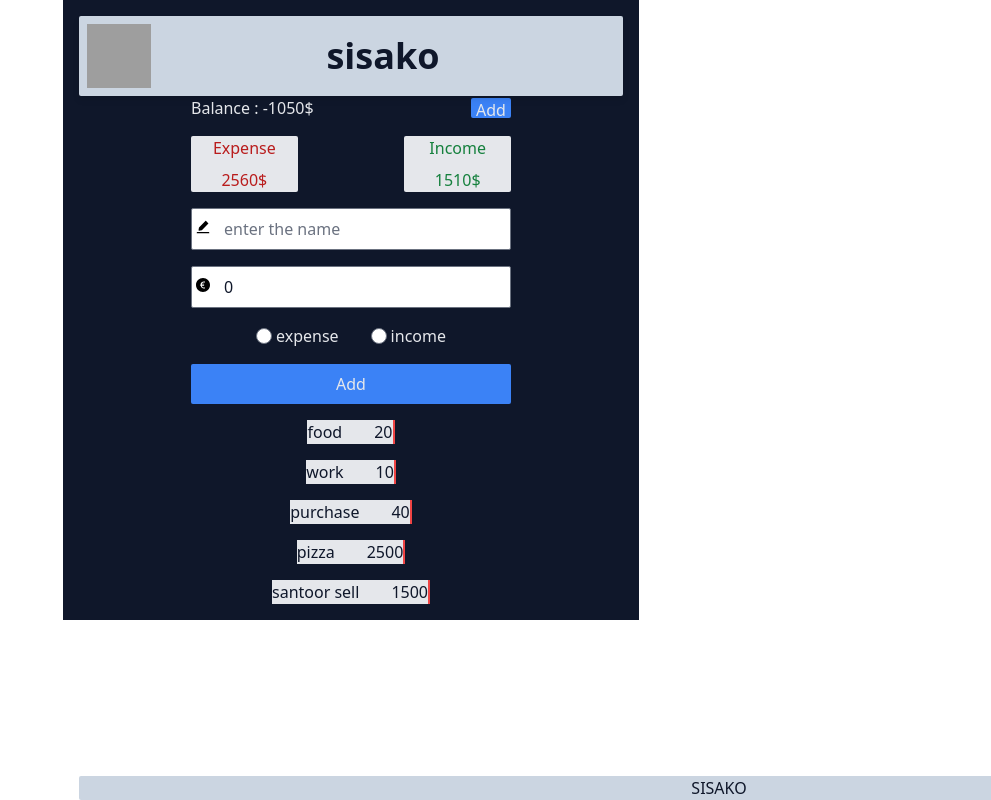
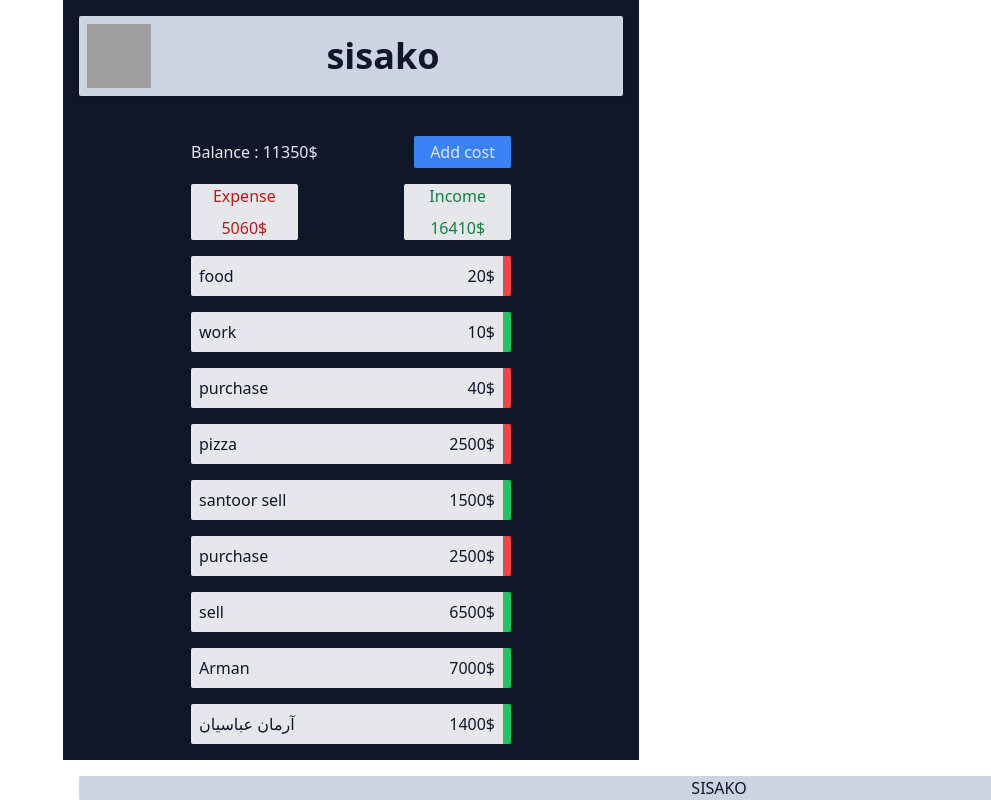
Before and after one commit to Arman-Abbasian/expense_tracker_app, a React (Create React App) app: page / in a window 1280 px wide. Shown: the whole page, without its empty margins (289-1280 px from the left). Built offline with nearby package versions, Linux system fonts and the light colour scheme; data requests are answered from the project's data file; grey boxes are pictures that could not be loaded.

Commit message:
refactor the codes

```diff
--- a/db.json
+++ b/db.json
@@ -29,6 +29,32 @@
       "cost": "1500",
       "type": "income",
       "id": 5
+    },
+    {
+      "name": "purchase",
+      "cost": "2500",
+      "type": "expense",
+      "id": 6
+    },
+    {
+      "name": "sell",
+      "cost": "6500",
+      "type": "income",
+      "id": 7
+    },
+    {
+      "name": "Arman",
+      "cost": "7000",
+      "type": "income",
+      "date": "2022-11-09",
+      "id": 8
+    },
+    {
+      "name": "آرمان عباسیان",
+      "cost": "1400",
+      "type": "income",
+      "date": "2022-11-08",
+      "id": 9
     }
   ]
 }
--- a/src/components/Cost.jsx
+++ b/src/components/Cost.jsx
@@ -1,8 +1,8 @@
-const Cost = ({name,cost}) => {
+const Cost = ({name,cost,type}) => {
     return (
-        <div className="bg-gray-200 border-r-2  border-r-red-500 flex justify-start items-center gap-8 text-slate-900">
+        <div className={`bg-gray-200 border-r-8 rounded-sm   flex justify-between items-center gap-8 text-slate-900 w-full p-2 ${type==="expense"?`border-r-red-500`:`border-r-green-500`}`}>
             <p>{name}</p>
-            <p>{cost}</p>
+            <p>{cost}$</p>
         </div>
      );
 }
--- a/src/components/Costs.jsx
+++ b/src/components/Costs.jsx
@@ -6,7 +6,7 @@ const Costs = ({balance}) => {
         <>
         <div className="flex flex-col justify-center items-center gap-4 w-full">
             {balance.map(item=>(
-                <Cost key={item.id} name={item.name} cost={item.cost} />
+                <Cost key={item.id} name={item.name} cost={item.cost} type={item.type} />
             ))}
         </div>
         </>
--- a/src/components/Form.jsx
+++ b/src/components/Form.jsx
@@ -1,8 +1,8 @@
 import { useState } from "react";
-import { AiFillEdit,AiFillEuroCircle } from "react-icons/ai";
+import { AiFillEdit,AiFillEuroCircle,AiOutlineCalendar } from "react-icons/ai";
 
 const Form = ({addOne}) => {
-    const [formValues,setFormValues]=useState({name:"",cost:0,type:""});
+    const [formValues,setFormValues]=useState({name:"",cost:0,type:"",date:""});
     const changeHandler=(e)=>{
         setFormValues({...formValues,[e.target.name]:e.target.value});
     }
@@ -11,15 +11,15 @@ const Form = ({addOne}) => {
         addOne(formValues)
     }
     return (
-        <div>
+        <div className="transition ease-in-out duration-1000">
             <form className="flex flex-col gap-4 container mx-auto max-w-xs" onSubmit={submitHandler}>
                 <div className=" relative">
-                <input className=" rounded-sm py-2 px-8 text-slate-900 w-full" type="text" name="name" value={formValues.name} onChange={changeHandler} placeholder="enter the name" />
-                <AiFillEdit className="absolute top-1/4 left-1 text-black" />
+                    <input className=" rounded-sm py-2 px-8 text-slate-900 w-full" type="text" name="name" value={formValues.name} onChange={changeHandler} placeholder="enter the name" />
+                    <AiFillEdit className="absolute top-1/4 left-1 text-black" />
                 </div>
                 <div className=" relative">
-                <input className=" rounded-sm py-2 px-8 text-slate-900 w-full" type="number" name="cost" value={formValues.cost} onChange={changeHandler} placeholder="enter the cost" />
-                <AiFillEuroCircle className="absolute top-1/4 left-1 text-black" />
+                    <input className=" rounded-sm py-2 px-8 text-slate-900 w-full" type="number" name="cost" value={formValues.cost} onChange={changeHandler} placeholder="enter the cost" />
+                    <AiFillEuroCircle className="absolute top-1/4 left-1 text-black" />
                 </div>
                 <div className="flex justify-center items-center gap-8 w-full">
                     <div className="flex justify-center items-center gap-1">
@@ -31,6 +31,10 @@ const Form = ({addOne}) => {
                         <label htmlFor="income">income</label>
                     </div>
                 </div>
+                <div className=" relative">
+                    <input className=" rounded-sm py-2 px-8 text-slate-900 w-full" type="date" name="date" value={formValues.date} onChange={changeHandler} placeholder="enter the cost" />
+                    <AiOutlineCalendar className="absolute top-1/4 left-1 text-black" />
+                </div>
                 <input type="submit" value="Add" className="bg-blue-500 p-2 rounded-sm cursor-pointer" />
             </form>
         </div>
--- /dev/null
+++ b/src/components/ShowTotalCosts.jsx
@@ -0,0 +1,18 @@
+const ShowTotalCosts = ({expense}) => {
+    return (
+        <div>
+            <div className="flex justify-between items-center">
+                <div className="w-1/3 bg-gray-200 flex flex-col gap-2 items-center justify-center rounded-sm text-red-700">
+                    <p>Expense</p>
+                    <p>{expense.expense}$</p>
+                </div>
+                <div className="w-1/3 bg-gray-200 flex flex-col gap-2 items-center justify-center rounded-sm text-green-700">
+                    <p>Income</p>
+                    <p>{expense.income}$</p>
+                </div>
+            </div>
+        </div>
+     );
+}
+
+export default ShowTotalCosts;
--- a/src/container/Balance.jsx
+++ b/src/container/Balance.jsx
@@ -4,13 +4,14 @@ import { useState } from "react";
 import { toast } from "react-toastify";
 import Costs from "../components/Costs";
 import  Form  from "../components/Form";
+import ShowTotalCosts from "../components/ShowTotalCosts";
 import { costCalculate } from "../utils/costCalculate";
 
 
 const Balance = () => {
-    const [loading,setLoading]=useState(true)
     const [balance,setBalance]=useState({balance:null,error:null,loading:false});
-    const [expense,setExpense]=useState({income:0,expense:0})
+    const [expense,setExpense]=useState({income:0,expense:0});
+    const [showForm,setShowForm]=useState(false)
 
     const fetchData=()=>{
         setBalance({balance:null,error:null,loading:true})
@@ -30,7 +31,7 @@ const Balance = () => {
     const addOneConstHandler=(formData)=>{
         axios.post(`http://localhost:4000/expenses`,formData)
         .then(res=>fetchData(res.data))
-        .catch(err=>toast.error(err))
+        .catch(err=>toast.error(err.message))
     }
 
     const rendered=()=>{
@@ -42,27 +43,14 @@ const Balance = () => {
             <div className="container flex flex-col mx-auto gap-4 max-w-xs">
                 <div className="flex items-center justify-between">
                     <p>Balance : {expense.income-expense.expense}$</p>
-                    <button className="w-10 h-5 rounded-sm bg-blue-500">Add</button>
+                    <button className="w-30 h-5 rounded-sm bg-blue-500 bg p-4 flex justify-center items-center" onClick={()=>setShowForm(!showForm)}>{showForm ? `close Form` :'Add cost'}</button>
                 </div>
-                <div>
-                    <div className="flex justify-between items-center">
-                        <div className="w-1/3 bg-gray-200 flex flex-col gap-2 items-center justify-center rounded-sm text-red-700">
-                            <p>Expense</p>
-                            <p>{expense.expense}$</p>
-                        </div>
-                        <div className="w-1/3 bg-gray-200 flex flex-col gap-2 items-center justify-center rounded-sm text-green-700">
-                            <p>Income</p>
-                            <p>{expense.income}$</p>
-                        </div>
-                    </div>
-                </div>
-                <Form addOne={addOneConstHandler} />
+                {showForm && <Form addOne={addOneConstHandler} className="transition-all duration-700" />}
+                <ShowTotalCosts expense={expense} />
                 <Costs balance={balance.balance} className="w-full" />
             </div>
         )
     };
-
-
     return (
         <div>{rendered()}</div>
      );
--- a/src/layout/Header.jsx
+++ b/src/layout/Header.jsx
@@ -2,7 +2,7 @@ import sisakoImage from '../images/logo.png'
 
 const Header = () => {
     return (
-        <header className="h-20 bg-slate-300 w-full rounded-sm drop-shadow-md">
+        <header className="h-20 bg-slate-300 w-full rounded-sm drop-shadow-md mb-10 sticky top-4 z-10">
             <nav className="flex items-center justify-center p-2">
                 <div className=""><img src={sisakoImage} alt="sisako" className='h-16 w-16'/></div>
                 <h1 className="flex-1 text-slate-900 font-bold text-4xl flex justify-center">sisako</h1>
```
Also changed, not shown: src/components/ConstDetail.jsx (added).
